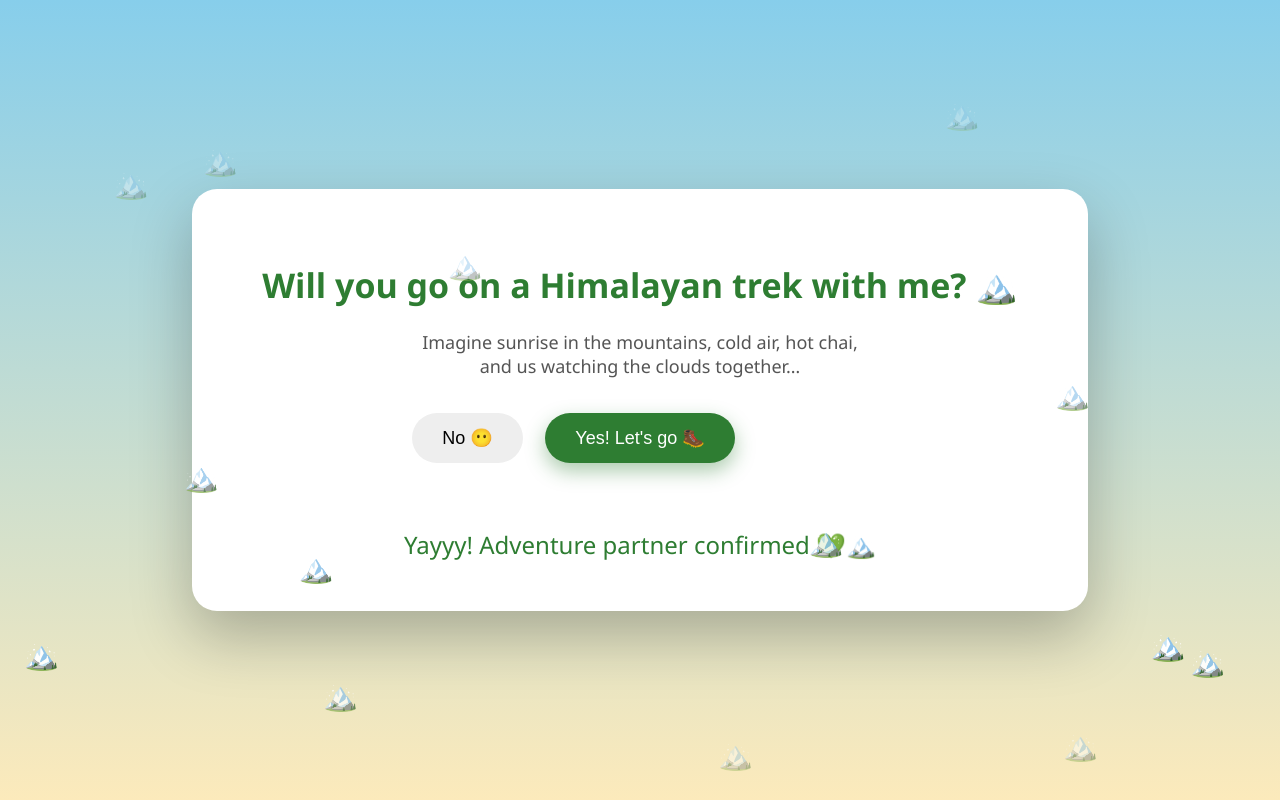
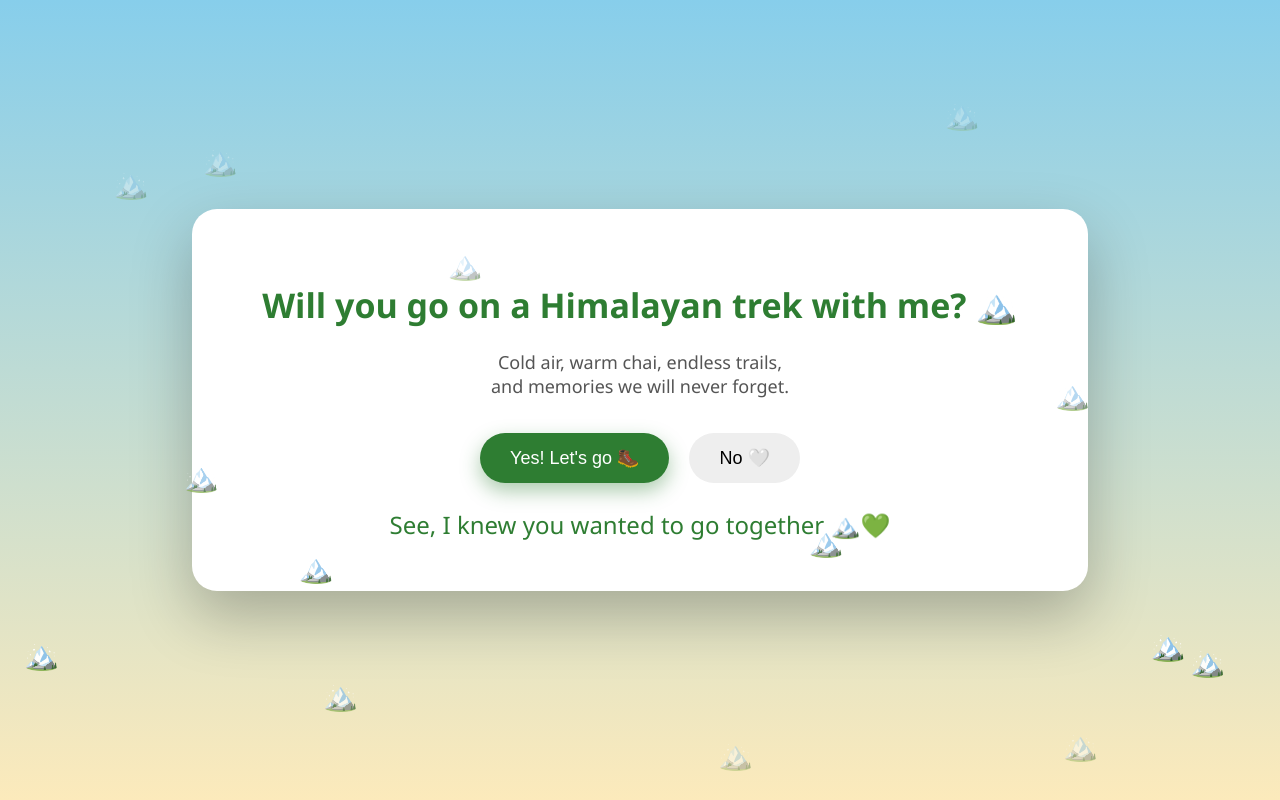
Before and after one commit to chaudharyanoopsingh/Trip, a plain HTML site: page index.html in a window 1280 px wide. Both pictures are taken after a click on the button "Yes! Let's go 🥾". Drawn offline with Linux system fonts and the light colour scheme.

Commit message:
index.html

```diff
--- a/index.html
+++ b/index.html
@@ -18,7 +18,7 @@ body {
     overflow:hidden;
 }
 
-/* floating mountains emoji */
+/* floating mountains */
 .mountain {
     position:absolute;
     bottom:-40px;
@@ -52,8 +52,9 @@ p {
 }
 
 .buttons {
-    position:relative;
-    height:90px;
+    display:flex;
+    justify-content:center;
+    gap:20px;
 }
 
 button {
@@ -72,8 +73,6 @@ button {
 
 #noBtn {
     background:#eee;
-    position:absolute;
-    left:150px;
 }
 
 .message {
@@ -90,35 +89,32 @@ button {
 <div class="container">
     <h1>Will you go on a Himalayan trek with me? 🏔️</h1>
     <p>
-        Imagine sunrise in the mountains, cold air, hot chai,<br>
-        and us watching the clouds together…
+        Cold air, warm chai, endless trails,<br>
+        and memories we will never forget.
     </p>
 
     <div class="buttons">
         <button id="yesBtn">Yes! Let's go 🥾</button>
-        <button id="noBtn">No 😶</button>
+        <button id="noBtn">No 🤍</button>
     </div>
 
-    <div class="message" id="finalMessage">
-        Yayyy! Adventure partner confirmed 💚🏔️
-    </div>
+    <div class="message" id="finalMessage"></div>
 </div>
 
 <script>
+const yesBtn = document.getElementById("yesBtn");
 const noBtn = document.getElementById("noBtn");
-const yesBtn = document.getElementById("yesBtn");
 const msg = document.getElementById("finalMessage");
-
-// Runaway NO button 😆
-noBtn.addEventListener("mouseover", () => {
-    const x = Math.random() * (window.innerWidth - 120);
-    const y = Math.random() * (window.innerHeight - 80);
-    noBtn.style.left = x + "px";
-    noBtn.style.top = y + "px";
-});
 
 // YES clicked
 yesBtn.addEventListener("click", () => {
+    msg.textContent = "See, I knew you wanted to go together 🏔️💚";
+    msg.style.display = "block";
+});
+
+// NO clicked
+noBtn.addEventListener("click", () => {
+    msg.textContent = "But please, let us go together 🤍🥾";
     msg.style.display = "block";
 });
 
```
